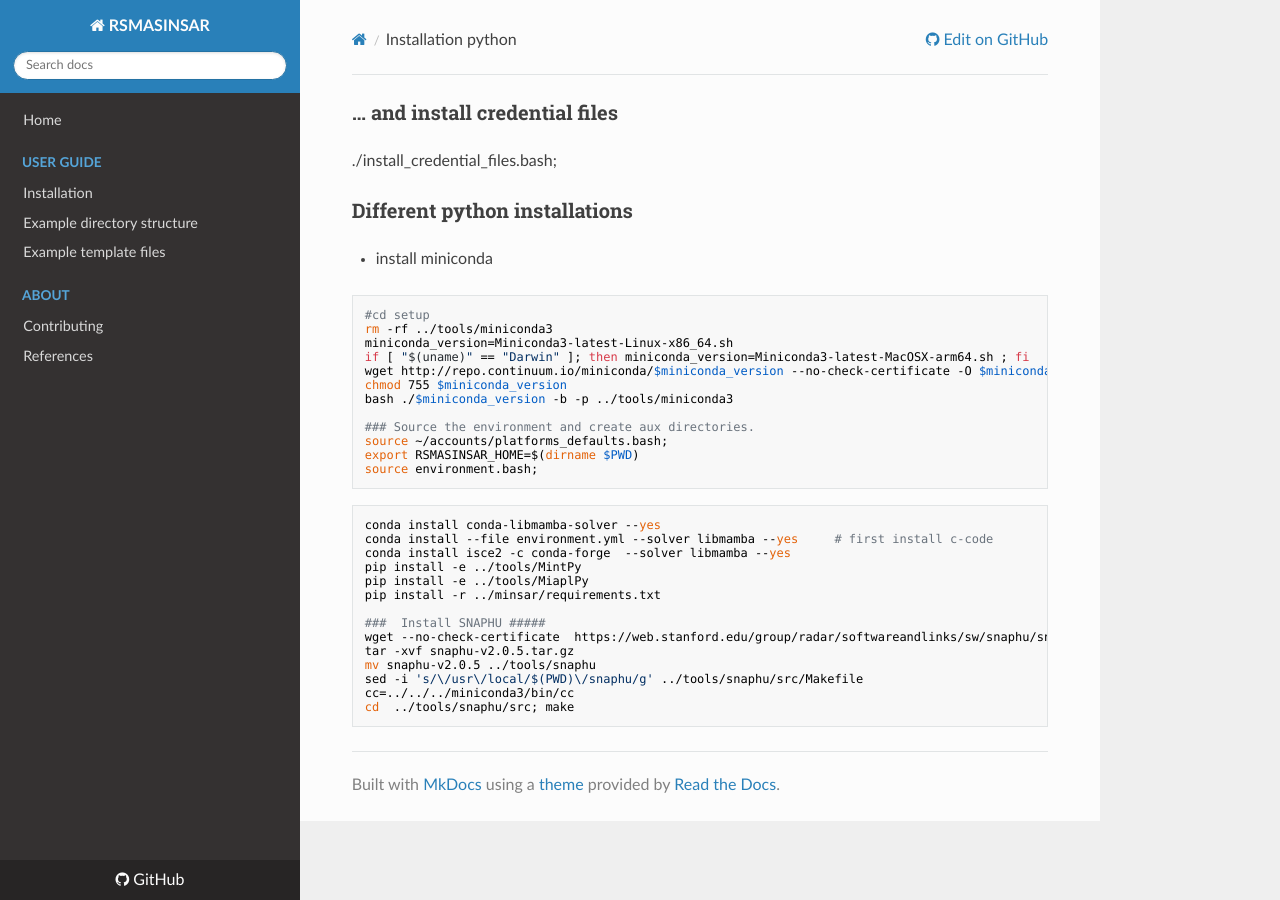
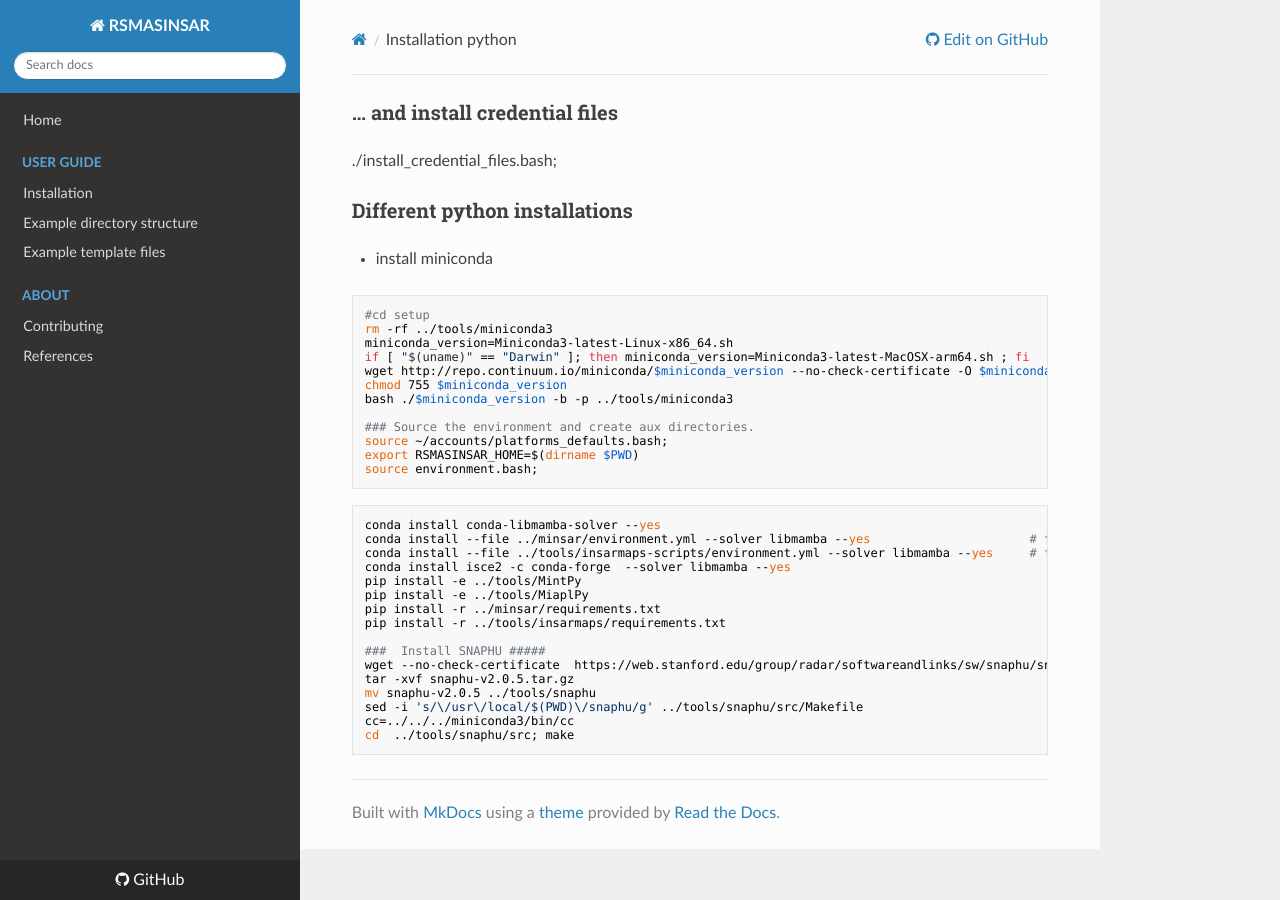
Before and after one commit to geodesymiami/rsmas_insar, an MkDocs documentation site: the page built from docs/installation_python.md, in a window 1280 px wide. Built offline with MkDocs 1.6.1, drawn with Linux system fonts in a browser that asks for light colours; nearby versions of some CDN libraries.

Commit message:
Update installation_python.md

````diff
--- a/docs/installation_python.md
+++ b/docs/installation_python.md
@@ -20,11 +20,13 @@
 
 ```
 conda install conda-libmamba-solver --yes
-conda install --file environment.yml --solver libmamba --yes     # first install c-code
+conda install --file ../minsar/environment.yml --solver libmamba --yes                      # first install c-code
+conda install --file ../tools/insarmaps-scripts/environment.yml --solver libmamba --yes     # first install c-code
 conda install isce2 -c conda-forge  --solver libmamba --yes
 pip install -e ../tools/MintPy
 pip install -e ../tools/MiaplPy
 pip install -r ../minsar/requirements.txt
+pip install -r ../tools/insarmaps/requirements.txt
 
 ###  Install SNAPHU #####
 wget --no-check-certificate  https://web.stanford.edu/group/radar/softwareandlinks/sw/snaphu/snaphu-v2.0.5.tar.gz
````
